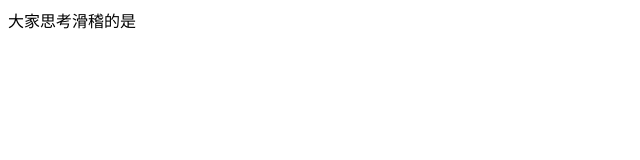
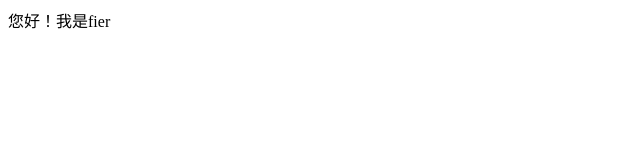
Before and after one commit to fierWang/web, a plain HTML site: page index.html in a window 1280 px wide. Shown: the full height of the page, 0-640 px from the left. Drawn offline with Linux system fonts and the light colour scheme.

Commit message:
第二次提交

```diff
--- a/index.html
+++ b/index.html
@@ -4,6 +4,6 @@
 	<title></title>
 </head>
 <body>
-	大家思考滑稽的是
+	您好！我是fier
 </body>
 </html>
```
